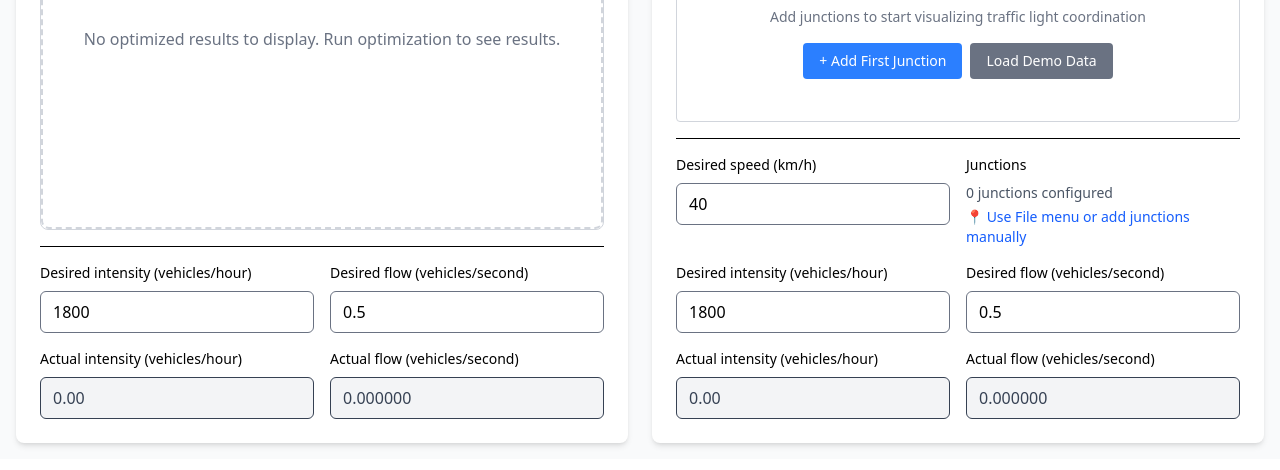
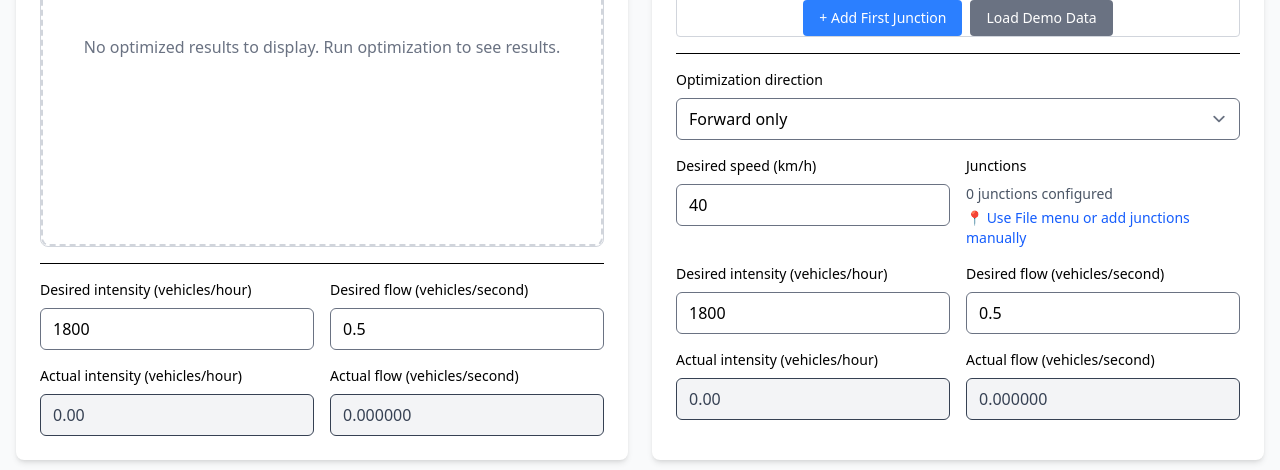
Before and after one commit to LdDl/greenwave, a SvelteKit app in the folder web/greenwave-ui/: page / in a window 1280 px wide. Shown: the part 341-811 px from the top of the page. Built offline with nearby package versions, Linux system fonts and the light colour scheme; no server answers.

Commit message:
export/import + default

```diff
--- a/web/greenwave-ui/src/lib/stores/core.js
+++ b/web/greenwave-ui/src/lib/stores/core.js
@@ -4,6 +4,9 @@ import { writable, derived } from 'svelte/store';
 export const junctions = writable([]);
 export const desiredSpeed = writable(40.0);
 
+// Optimization direction: 'forward' or 'bidirectional'
+export const optimizationDirection = writable('forward');
+
 // Desired intensity (vehicles per hour)
 export const desiredIntensity = writable(1800);
 
--- a/web/greenwave-ui/src/routes/+page.svelte
+++ b/web/greenwave-ui/src/routes/+page.svelte
@@ -6,7 +6,7 @@
   import DropdownMenu from '../components/DropdownMenu.svelte';
   import { isLoading, error, resetToDemo, resetToEmpty } from '$lib/stores';
   import { exportToJSON, importFromJSON, validateImportedConfig, prepareInputExport, prepareOutputExport } from '$lib/utils/export-import.js';
-  import { junctions, desiredSpeed, desiredIntensity, desiredFlow } from '$lib/stores/core';
+  import { junctions, desiredSpeed, desiredIntensity, desiredFlow, optimizationDirection } from '$lib/stores/core';
   import { wavesAreOutdated, originalGreenWaves, originalThroughWaves, showGreenWaves, storeWaveCalculationPositions, actualFlow, actualIntensity } from '$lib/stores/greenwave';
   import { optimizedResultsAreOutdated, optimizedWaveCalculationPositions, optimizedLastCalculatedSpeed, optimizedJunctions, optimizedOffsets, optimizedGreenWaves, optimizedThroughWaves, actualFlowOptimized, actualIntensityOptimized } from '$lib/stores/optimization';
   import { invalidateSignals, resetResultsInvalidation } from '$lib/stores/signals';
@@ -17,9 +17,11 @@
   import { invalidateAll, validateInput, validateResults } from '$lib/stores/invalidation';
 
   onMount(() => {
-    // Mark desired speed as initialized after the first render
+    // Mark stores as initialized after the first render
     isDesiredSpeedInitialized = true;
     previousDesiredSpeed = $desiredSpeed;
+    isDirectionInitialized = true;
+    previousDirection = $optimizationDirection;
   });
 
   // Confirmation modal state
@@ -113,6 +115,7 @@
       junctions.set(pendingImportData.junctions);
       if (pendingImportData.desiredSpeed) desiredSpeed.set(pendingImportData.desiredSpeed);
       if (pendingImportData.desiredIntensity) desiredIntensity.set(pendingImportData.desiredIntensity);
+      if (pendingImportData.direction) optimizationDirection.set(pendingImportData.direction);
       invalidateAll('configuration imported');
       pendingImportData = null;
     }
@@ -122,11 +125,23 @@
   let desiredSpeedTimeout;
   let isDesiredSpeedInitialized = false;
   let previousDesiredSpeed = null;
-    $: if (isDesiredSpeedInitialized && $desiredSpeed !== previousDesiredSpeed) {
-    previousDesiredSpeed = $desiredSpeed; // Update the previous value
+  $: if (isDesiredSpeedInitialized && $desiredSpeed !== previousDesiredSpeed) {
+    previousDesiredSpeed = $desiredSpeed;
     clearTimeout(desiredSpeedTimeout);
     desiredSpeedTimeout = setTimeout(() => {
       invalidateAll('desired speed changed');
+    }, 100);
+  }
+
+  // Handle optimization direction changes
+  let directionTimeout;
+  let isDirectionInitialized = false;
+  let previousDirection = null;
+  $: if (isDirectionInitialized && $optimizationDirection !== previousDirection) {
+    previousDirection = $optimizationDirection;
+    clearTimeout(directionTimeout);
+    directionTimeout = setTimeout(() => {
+      invalidateAll('optimization direction changed');
     }, 100);
   }
 
@@ -156,7 +171,7 @@
       error.set(null);
 
       const junctionsForAPI = prepareJunctionsForAPI($junctions);
-      const optimizeResponse = await optimizeOffsets(junctionsForAPI, $desiredSpeed, 'genetic', {}, 'forward');
+      const optimizeResponse = await optimizeOffsets(junctionsForAPI, $desiredSpeed, 'genetic', {}, $optimizationDirection);
 
       // Update the store with optimized offsets
       optimizedOffsets.set(optimizeResponse.best_offsets || []);
@@ -335,7 +350,7 @@
 
     switch (id) {
       case 'export-input':
-        const inputData = prepareInputExport($junctions, $desiredSpeed, $desiredIntensity);
+        const inputData = prepareInputExport($junctions, $desiredSpeed, $desiredIntensity, $optimizationDirection);
         exportToJSON(inputData, 'greenwave-input.json');
         break;
 
@@ -354,6 +369,7 @@
             junctions.set(imported.junctions);
             if (imported.desiredSpeed) desiredSpeed.set(imported.desiredSpeed);
             if (imported.desiredIntensity) desiredIntensity.set(imported.desiredIntensity);
+            if (imported.direction) optimizationDirection.set(imported.direction);
             invalidateAll('configuration imported');
           } else {
             // Has data - show confirmation
@@ -368,7 +384,7 @@
         break;
 
       case 'export-output':
-        const outputData = prepareOutputExport($optimizedJunctions, $desiredSpeed, $desiredIntensity);
+        const outputData = prepareOutputExport($optimizedJunctions, $desiredSpeed, $desiredIntensity, $optimizationDirection);
         exportToJSON(outputData, 'greenwave-output.json');
         break;
 
@@ -648,6 +664,19 @@
 
         <!-- Controls -->
         <div class="border-t pt-4 mt-auto">
+          <!-- Optimization direction -->
+          <div class="mb-4">
+            <label for="input-direction" class="block text-sm font-medium mb-2">Optimization direction</label>
+            <select
+              id="input-direction"
+              bind:value={$optimizationDirection}
+              class="w-full px-3 py-2 border rounded-md"
+            >
+              <option value="forward">Forward only</option>
+              <option value="bidirectional">Bidirectional</option>
+            </select>
+          </div>
+
           <div class="grid grid-cols-1 sm:grid-cols-2 gap-4 mb-4">
             <!-- Desired speed -->
             <div>
@@ -681,7 +710,7 @@
             </div>
           </div>
 
-          <div class="grid grid-cols-1 sm:grid-cols-2 gap-4">
+          <div class="grid grid-cols-1 sm:grid-cols-2 gap-4 mb-4">
             <!-- Desired intensity -->
             <div>
               <label for="input-desired-intensity" class="block text-sm font-medium mb-2">Desired intensity (vehicles/hour)</label>
```
Also changed, not shown: web/greenwave-ui/src/lib/utils/export-import.js.
